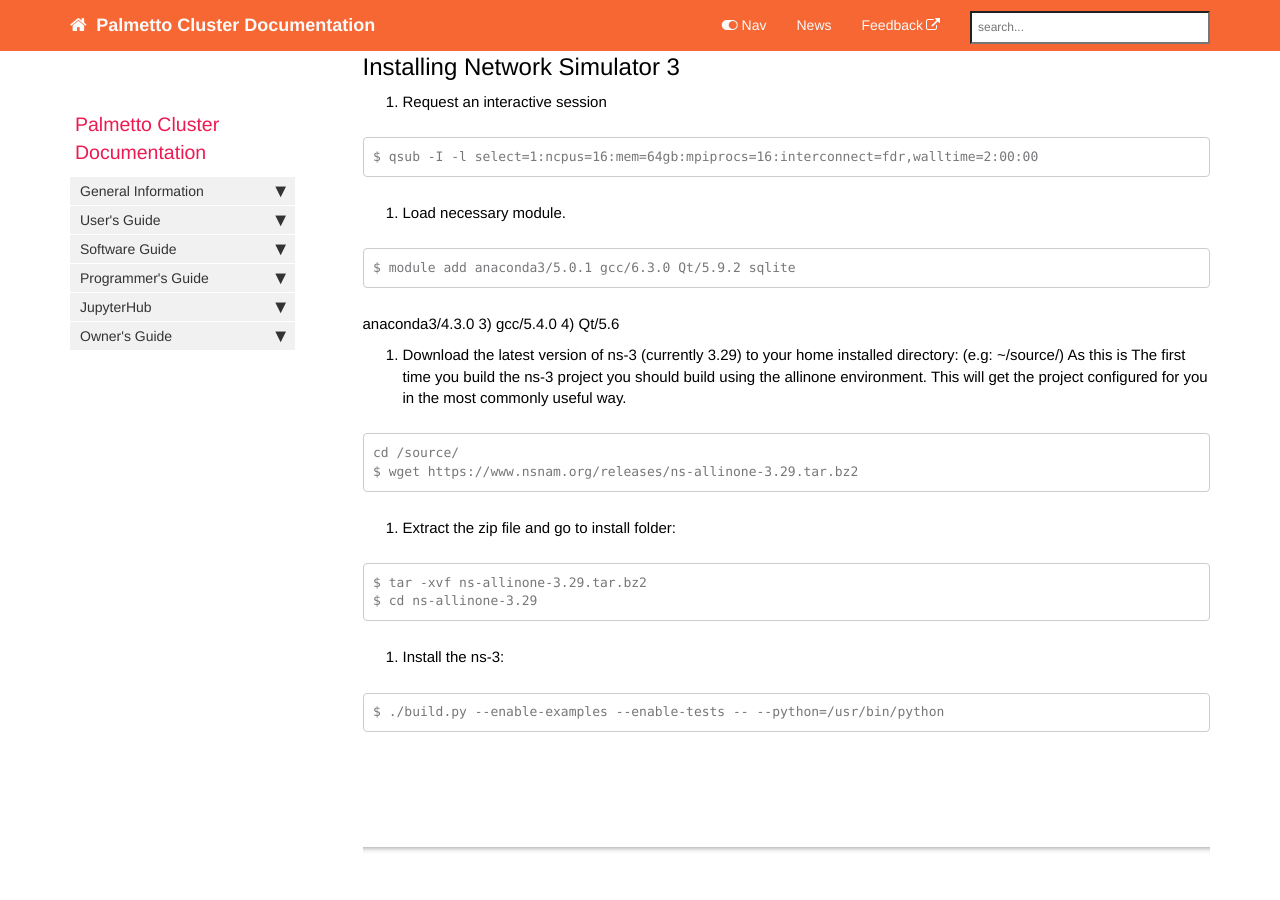
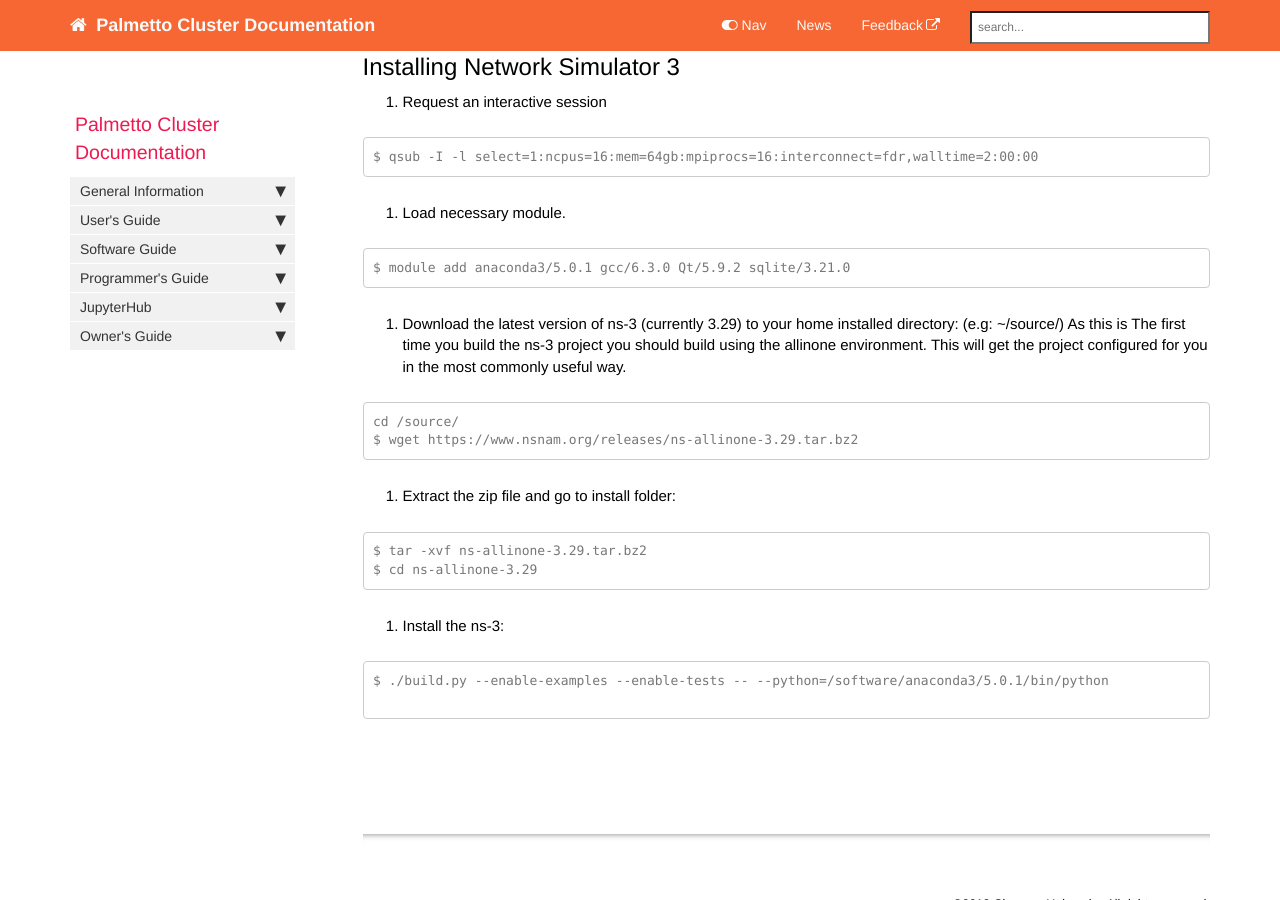
Before and after one commit to clemsonciti/palmetto-documentation, a Jekyll site: the page built from pages/documentation/software_network_simulator.md, in a window 1280 px wide and 900 px high, scrolled down 333 px. Built offline with Jekyll 4.4.1, drawn with Linux system fonts in a browser that asks for light colours; nearby versions of some CDN libraries; comment, search, counter and statistics services are not loaded.

Commit message:
Update software_network_simulator.md

````diff
--- a/pages/documentation/software_network_simulator.md
+++ b/pages/documentation/software_network_simulator.md
@@ -22,10 +22,8 @@
 2. Load necessary module.
 
 ```
-$ module add anaconda3/5.0.1 gcc/6.3.0 Qt/5.9.2 sqlite
+$ module add anaconda3/5.0.1 gcc/6.3.0 Qt/5.9.2 sqlite/3.21.0
 ```
-anaconda3/4.3.0   3) gcc/5.4.0         4) Qt/5.6
-
 
 3. Download the latest version of ns-3 (currently 3.29) to your home installed directory: (e.g: ~/source/)
 As this is The first time you build the ns-3 project you should build using the allinone environment.
@@ -46,5 +44,6 @@
 5. Install the ns-3:
 
 ```
-$ ./build.py --enable-examples --enable-tests -- --python=/usr/bin/python
+$ ./build.py --enable-examples --enable-tests -- --python=/software/anaconda3/5.0.1/bin/python
+
 ```
````
